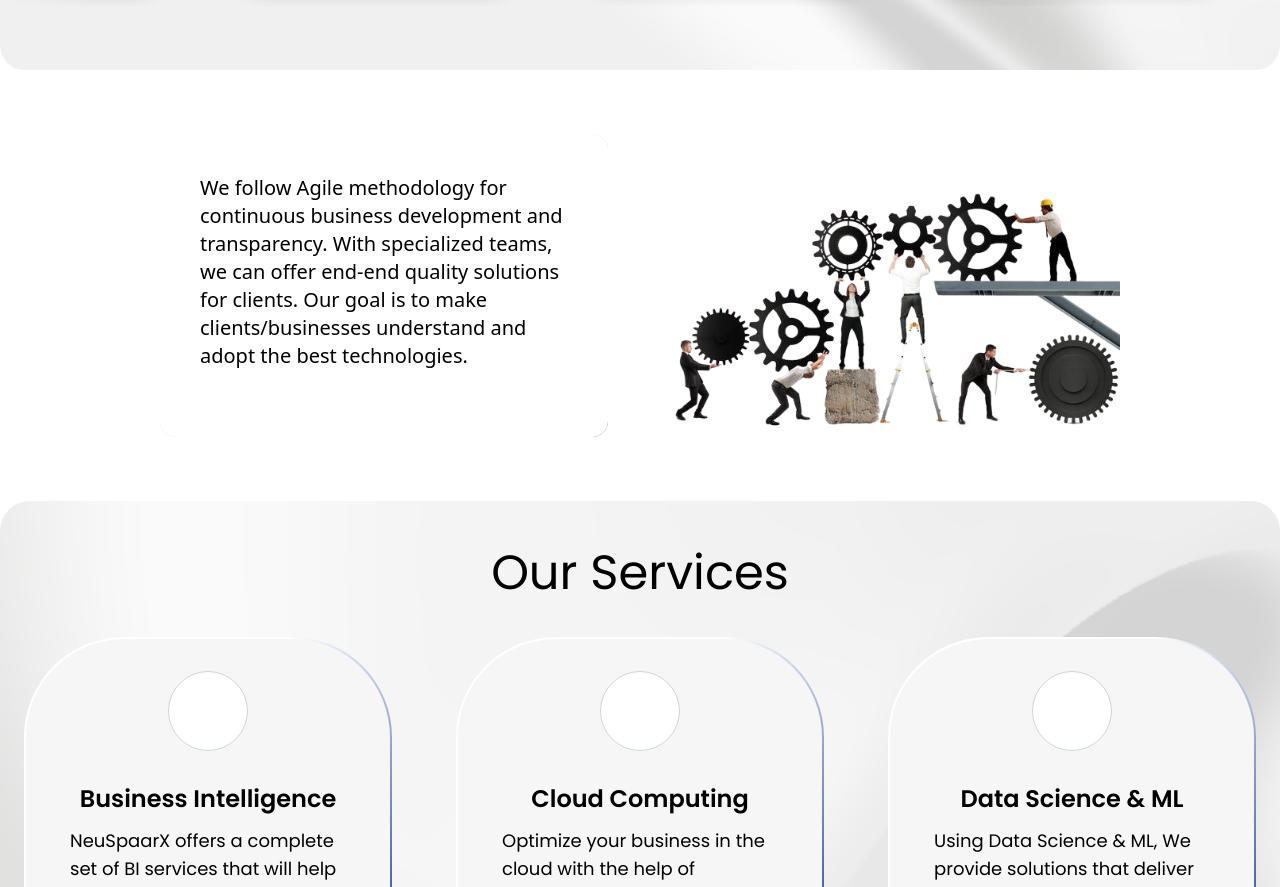
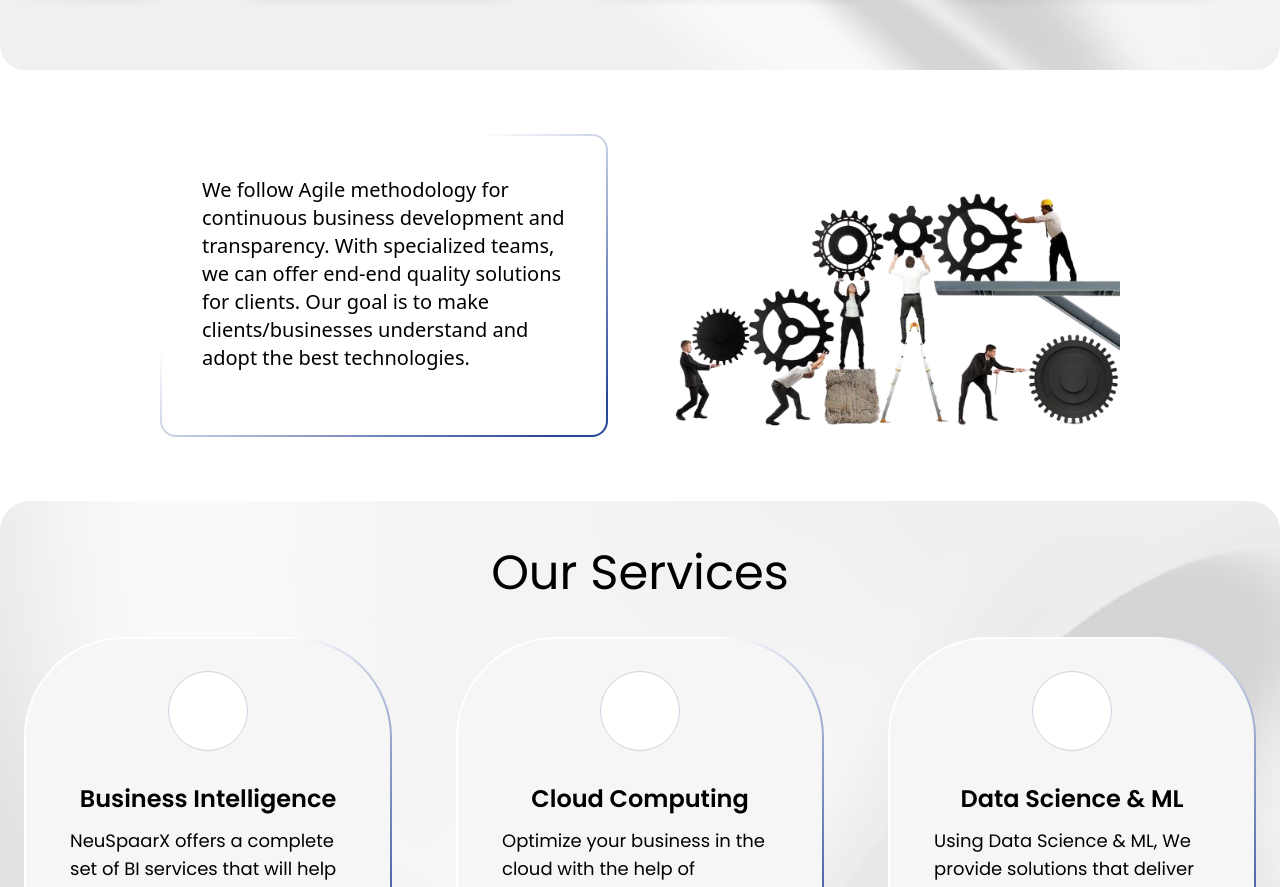
Before and after one commit to ajaykasturi/NeuSpaarX, a React (Vite) app in the folder frontend/: page / in a window 1280 px wide. Shown: the part 1740-2627 px from the top of the page. Built offline with nearby package versions, Linux system fonts and the light colour scheme.

Commit message:
fix: border-color of agile card

```diff
--- a/frontend/src/components/AgileMethodology/AgileCard.jsx
+++ b/frontend/src/components/AgileMethodology/AgileCard.jsx
@@ -2,7 +2,7 @@ import React from "react";
 
 function AgileCard() {
   return (
-    <div className="card-border h-full p-6 sm:p-10 rounded-2xl xl:text-xl 2xl:text-2xl">
+    <div className="card-border border-2 h-full p-6 sm:p-10 rounded-2xl xl:text-xl 2xl:text-2xl">
       We follow Agile methodology for continuous business development and
       transparency. With specialized teams, we can offer end-end quality
       solutions for clients. Our goal is to make clients/businesses understand
--- a/frontend/src/index.css
+++ b/frontend/src/index.css
@@ -14,7 +14,7 @@
     linear-gradient(to bottom right, #ffffff 35.82%, #274797 93.92%) border-box;
 }
 .card-border {
-
+  border-color: transparent;
   background-clip: padding-box; /* Ensures the background gradient stays inside the border */
   background: linear-gradient(#ffffff, #ffffff) padding-box,
     linear-gradient(to bottom right, #ffffff 35.82%, #274797 93.92%) border-box;
```
